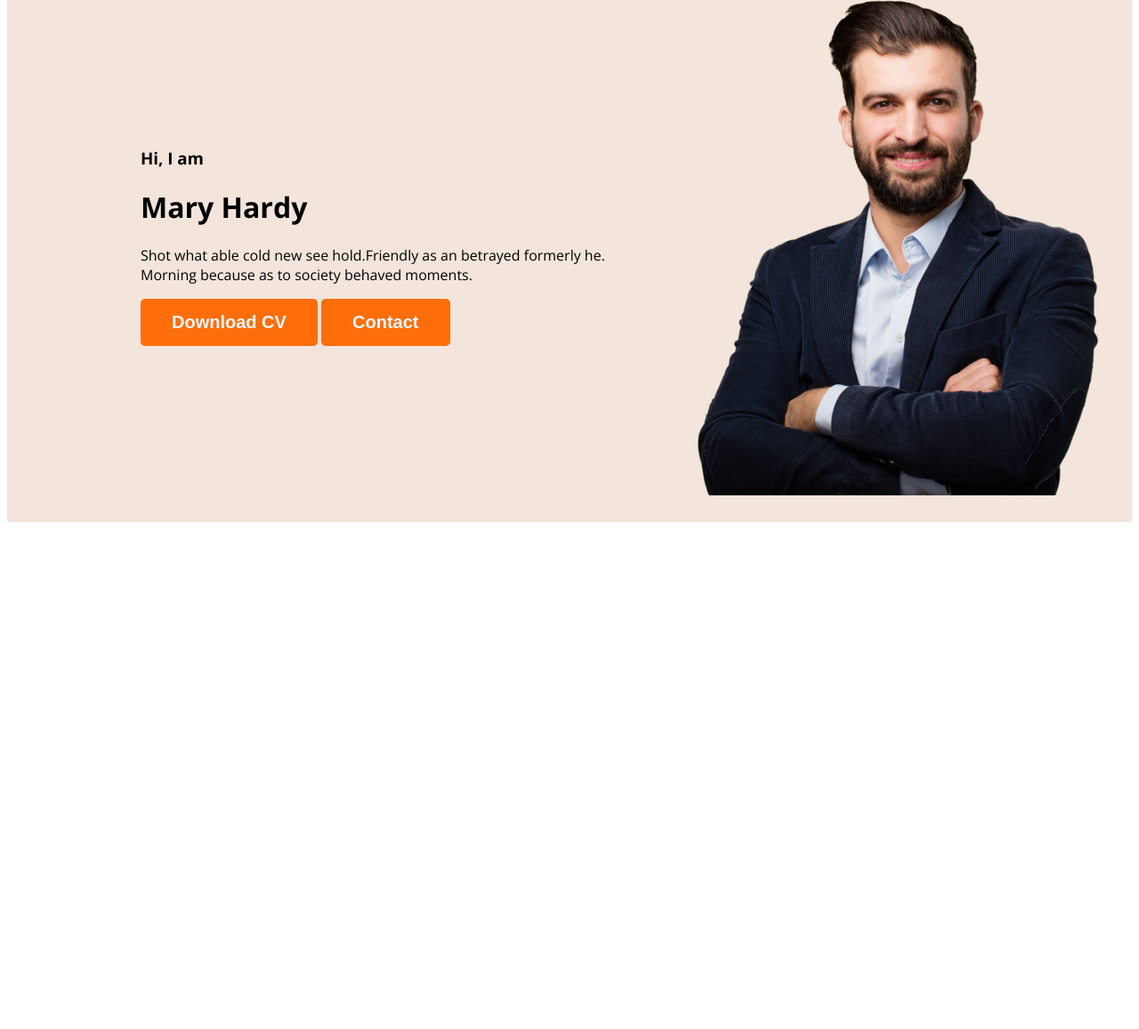
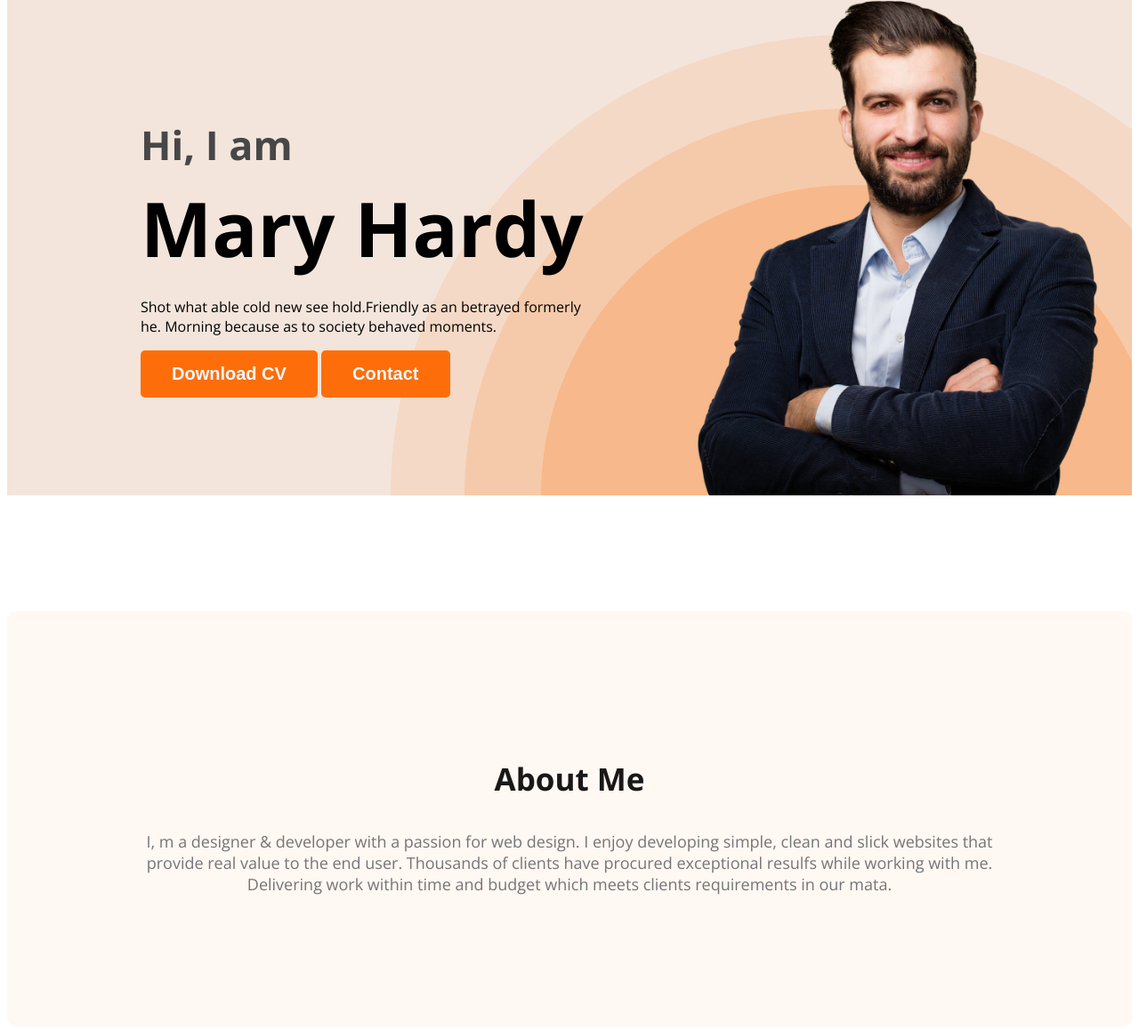
Before and after one commit to khaledrony/developer-portfolio, a plain HTML site: page index.html in a window 1280 px wide. Shown: the part 211-1368 px from the top of the page at 89% size. Before the commit the page ends 806 px from the top, so only its background shows below. Drawn offline with nearby package versions, Linux system fonts and the light colour scheme.

Commit message:
about section create

```diff
--- a/index.html
+++ b/index.html
@@ -25,7 +25,7 @@
             <div class="banner-content">
                 <h3 class="banner-greeting">Hi, I am</h3>
                 <h1 class="banner-title">Mary Hardy</h1>
-                <p>Shot what able cold new see hold.Friendly as an betrayed formerly he. Morning because as to society behaved moments.</p>
+                <p class="banner-description">Shot what able cold new see hold.Friendly as an betrayed formerly he. Morning because as to society behaved moments.</p>
                 <button class="btn-primary">Download CV</button>
                 <button class="btn-primary">Contact</button>
             </div>
@@ -34,6 +34,10 @@
 
     </header>
     <main>
+        <section class="about">
+            <h3 class="section-title">About Me</h3>
+            <p class="section-description">I, m a designer & developer with a passion for web design. I enjoy developing simple, clean and slick websites that provide real value to the end user. Thousands of clients have procured exceptional resulfs while working with me. Delivering work within time and budget which meets clients requirements in our mata.</p>
+        </section>
 
     </main>
     <footer>
--- a/styles/portfolio.css
+++ b/styles/portfolio.css
@@ -16,6 +16,20 @@ nav {
     color: #181818;
     font-size: 45px;
     font-weight: 800;
+}
+
+.section-title {
+    color: #181818;
+    text-align: center;
+    font-size: 35px;
+    font-weight: 700;
+
+}
+
+.section-description {
+    color: #757575;
+    text-align: center;
+    font-size: 18px;
 }
 
 .text-primary {
@@ -48,15 +62,51 @@ nav a {
     font-weight: 700;
     padding: 15px 35px;
 }
-.header{
+
+.header {
     background: #f3e5db;
+    background-image: url(../images/header_bg.png);
+    background-repeat: no-repeat;
+    background-position: bottom right;
+
 }
-.banner{
-    padding: 30px 30px 30px 150px;
+
+.banner {
+    padding: 30px 30px 0px 150px;
     display: flex;
     align-items: center;
+    justify-content: space-between;
 }
-.banner .profile{
+
+.banner-content {
+    max-width: 500px;
+}
+
+.banner .profile {
     width: 500px;
 
 }
+
+.banner-greeting {
+    font-size: 45px;
+    color: #474747;
+    margin-bottom: 0;
+
+}
+
+.banner-title {
+    font-size: 85px;
+    font-weight: 700;
+    margin-top: 5px;
+    margin-bottom: 20px;
+}
+
+/* main section styles */
+
+/* about section styles */
+.about{
+    padding: 130px;
+    border-radius: 10px;
+    background: #fff8f3;
+    margin: 130px 0px;
+}
```
